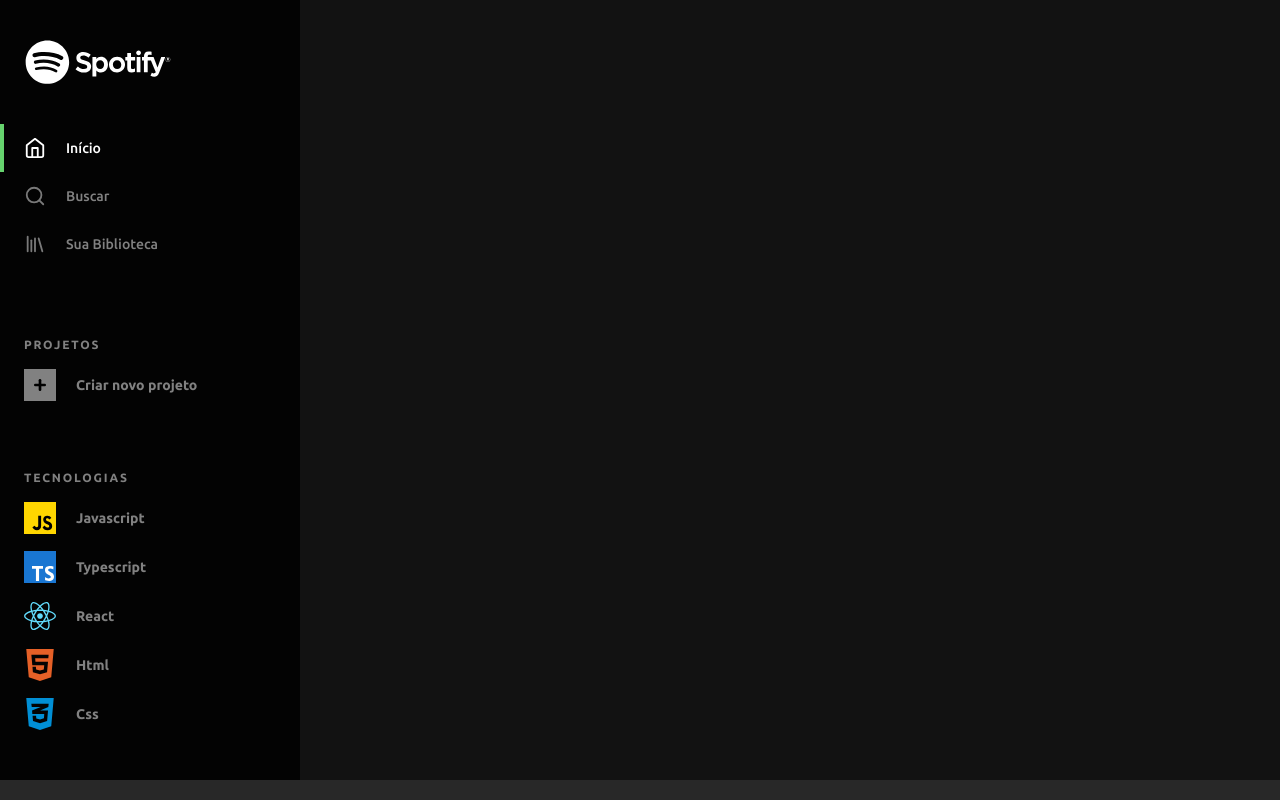
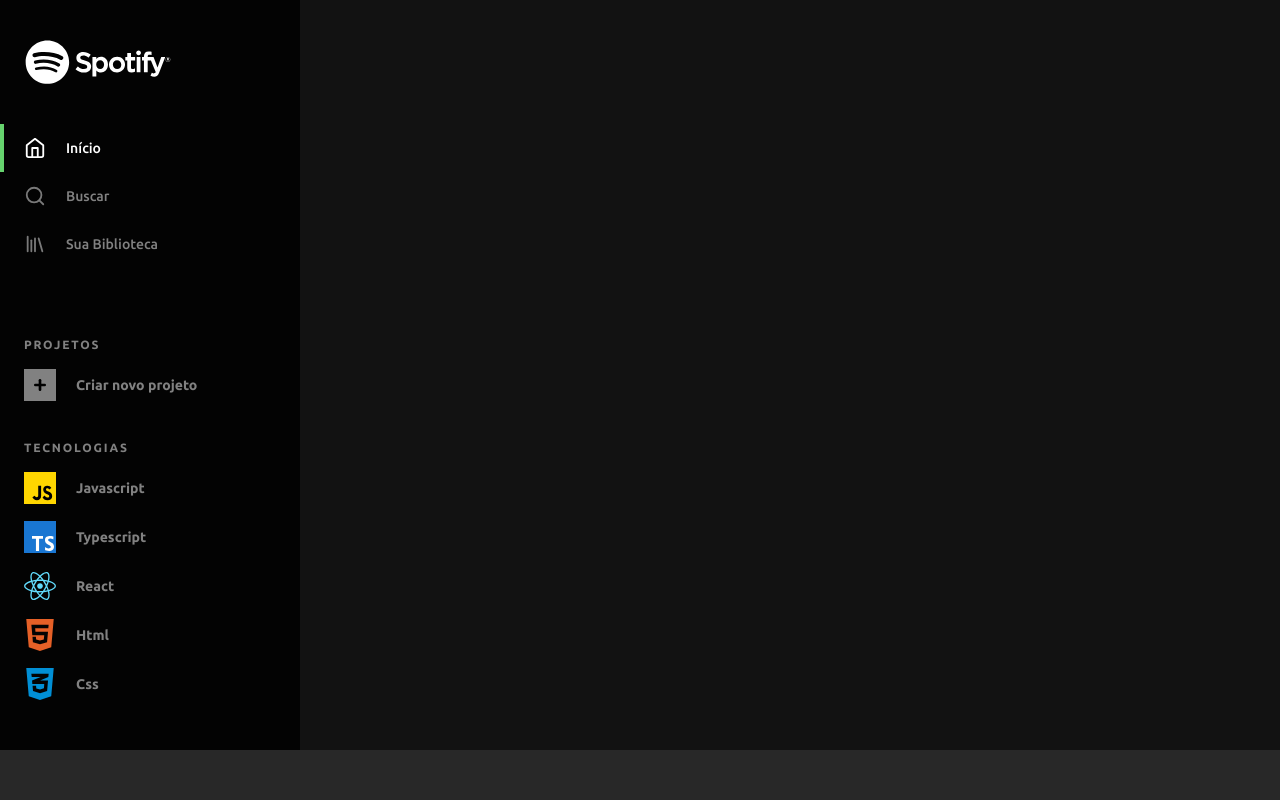
Before and after one commit to Auguxto/portfolio, a React (Vite) app: page / in a window 1280 px wide. Built offline with nearby package versions, Linux system fonts and the light colour scheme.

Commit message:
Edit Sidebar transitions

```diff
--- a/src/components/Sidebar/styles.ts
+++ b/src/components/Sidebar/styles.ts
@@ -11,6 +11,8 @@ export const Container = styled.div`
   height: 100%;
 
   background: #030303;
+
+  user-select: none;
 
   overflow-y: scroll;
   ::-webkit-scrollbar {
@@ -69,6 +71,8 @@ export const NavItem = styled.button<{ active?: boolean }>`
   cursor: pointer;
 
   ${(props) => (props.active ? NavItemActive : null)}
+
+  transition: all 0.2s;
 
   :hover {
     background: rgba(255, 255, 255, 0.04);
@@ -150,6 +154,12 @@ export const CreateProjectText = styled.p`
   color: rgba(255, 255, 255, 0.5);
 
   margin-left: 20px;
+
+  transition: all 0.2s;
+
+  :hover {
+    color: rgba(255, 255, 255);
+  }
 `;
 
 export const Techs = styled.div`
@@ -157,7 +167,7 @@ export const Techs = styled.div`
 
   flex-direction: column;
 
-  margin-top: 70px;
+  margin-top: 40px;
   margin-bottom: 50px;
 
   padding: 0 24px;
@@ -202,4 +212,10 @@ export const TechText = styled.p`
   color: rgba(255, 255, 255, 0.5);
 
   margin-left: 20px;
+
+  transition: all 0.2s;
+
+  :hover {
+    color: rgba(255, 255, 255);
+  }
 `;
```
